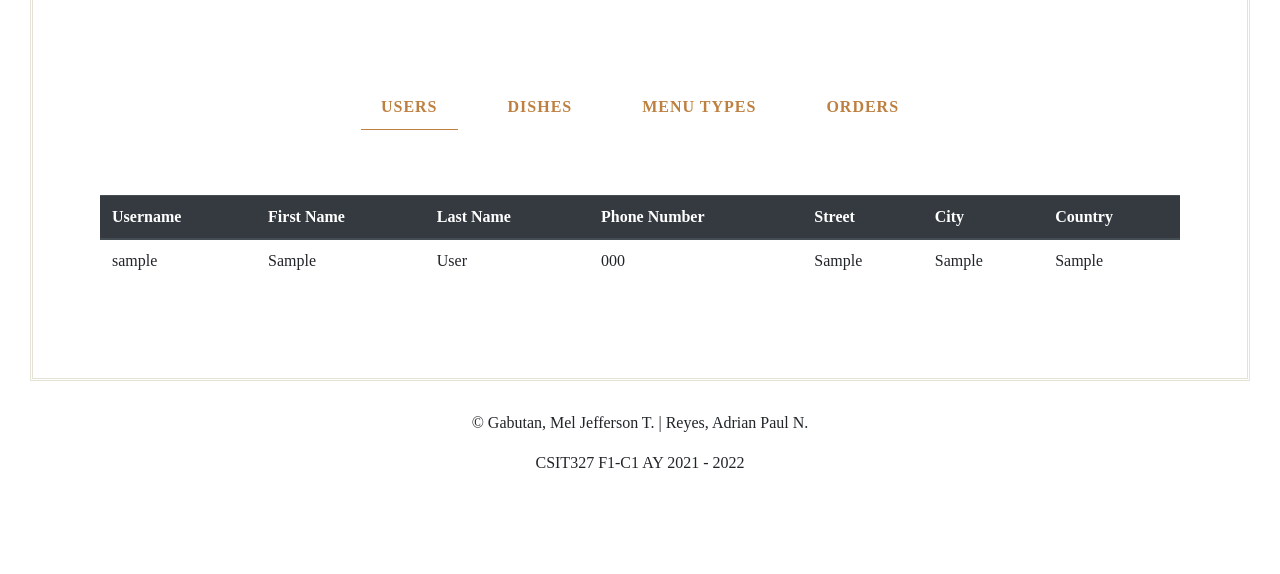
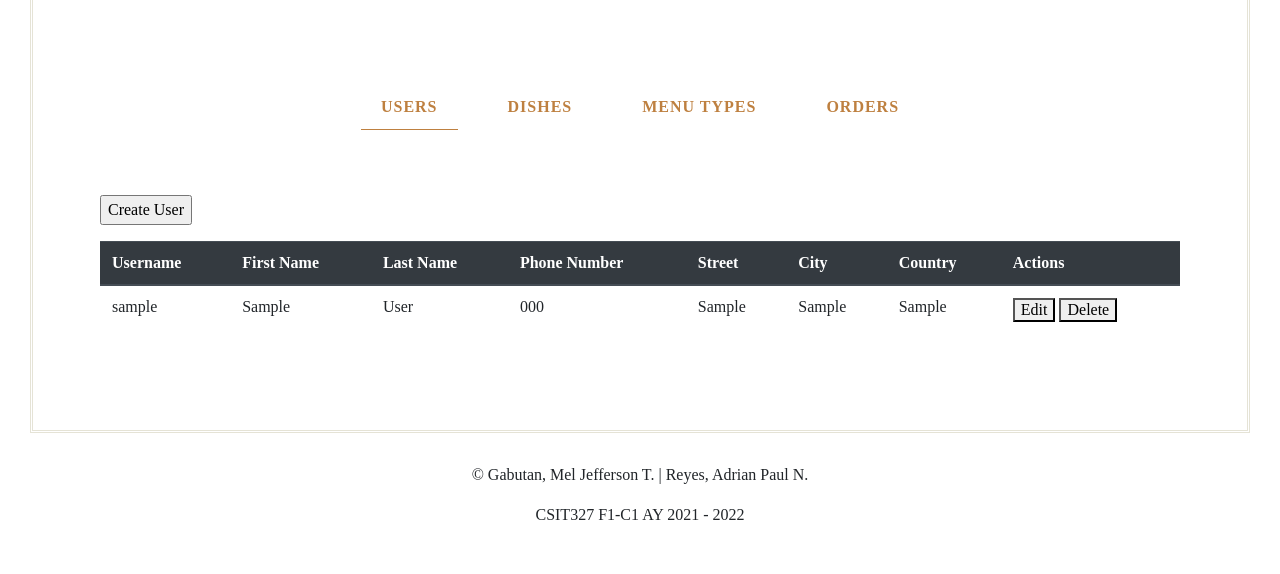
Before and after one commit to adiboii/RedBird, a Django app: page /dashboard in a window 1280 px wide. Shown: the part 73-647 px from the top of the page. Run offline with Django 3.2, Linux system fonts and the light colour scheme; tables that the repository leaves empty hold one stand-in row (values such as "Sample post"); some libraries are stand-ins or nearby versions; some web fonts are replaced.

Commit message:
added buttons and required

```diff
--- a/RBApp/templates/Dashboard.html
+++ b/RBApp/templates/Dashboard.html
@@ -52,7 +52,11 @@
                         <a href="#" class="button" data-target="Orders">Orders</a>
 
                     </div>
+
                         <div class="menu menu--is-visible" id="Users" data-aos="fade-up">
+                            <form action="{% url 'RBApp:my_userform_view' %}">
+                                <input type="submit" value="Create User" />
+                            </form>
                             <table id="example" class="table">
                                 <thead class="thead-dark">
                                     <tr>
@@ -63,6 +67,7 @@
                                         <th scope="col">Street</th>
                                         <th scope="col">City</th>
                                         <th scope="col">Country</th>
+                                        <th scope="col">Actions</th>
                                         </tr>
                                     </thead>
                                     <tbody>
@@ -75,12 +80,19 @@
                                             <td>{{user.street}}</td>
                                             <td>{{user.city}}</td>
                                             <td>{{user.country}}</td>
+                                            <td>
+                                                <button type="submit" name="edit">Edit</button>
+                                                <button type="submit" name="Delete">Delete</button>
+                                            </td>
                                         {% endfor %}
                                     </tbody>
                                 </table>
                         </div>
 
                         <div class="menu " id="Dishes" data-aos="fade-up">
+                            <form action="{% url 'RBApp:my_dishform_view' %}">
+                                <input type="submit" value="Create Dish" />
+                            </form>
                             <table class="table table-striped table-hover dt-responsive">
                                 <thead class="thead-dark">
                                     <tr>
@@ -103,6 +115,10 @@
                         </div>
 
                             <div class="menu " id="MenuTypes" data-aos="fade-up">
+                                <form action="{% url 'RBApp:my_menutypeform_view' %}">
+                                    <input type="submit" value="Create Menu Type" />
+                                </form>
+
                             <table class="table">
                                 <thead class="thead-dark">
                                     <tr>
--- a/RBApp/templates/forms/menutype-form.html
+++ b/RBApp/templates/forms/menutype-form.html
@@ -53,7 +53,7 @@
                           <div class="col-md-6">
                             <div class="form-group first">
                               <label for="fname">Menu Type Name</label>
-                              <input type="text" class="form-control" placeholder="Originals" id="fname">
+                              <input type="text" class="form-control" placeholder="Originals" id="fname" required="true">
                             </div>
                           </div>
                         </div>
@@ -62,7 +62,7 @@
 
                             <div class="form-group first">
                                 <label for="email">Description</label>
-                                <textarea class="form-control" id="exampleFormControlTextarea1" rows="3"></textarea>
+                                <textarea class="form-control" id="exampleFormControlTextarea1" rows="3" required="true"></textarea>
                               </div>
                           </div>
                         </div>
@@ -72,7 +72,7 @@
                         <div class="d-flex mb-5 mt-4 align-items-center">
                           <div class="d-flex align-items-center">
                           <label class="control control--checkbox mb-0"><span class="caption">Please make sure all information are correct .</span>
-                            <input type="checkbox" checked="checked"/>
+                            <input type="checkbox" required="true"/>
                             <div class="control__indicator"></div>
                           </label>
                         </div>
--- a/RedBird/urls.py
+++ b/RedBird/urls.py
@@ -16,12 +16,13 @@ Including another URLconf
 from django.contrib import admin
 from django.urls import path
 from RBApp.urls import urlpatterns as RBAPP_URLS
-
+from django.conf.urls import include
 
 app_name="RBApp"
 
 urlpatterns = [
     path('admin/', admin.site.urls),
+    path('', include('RBApp.urls', namespace="RBApp")),
 ]
 
-urlpatterns.extend(RBAPP_URLS)
+# urlpatterns.extend(RBAPP_URLS)
```
Also changed, not shown: RBApp/templates/forms/dish-form.html (+4 -4 lines), RBApp/templates/forms/user-form.html (+12 -12 lines).
